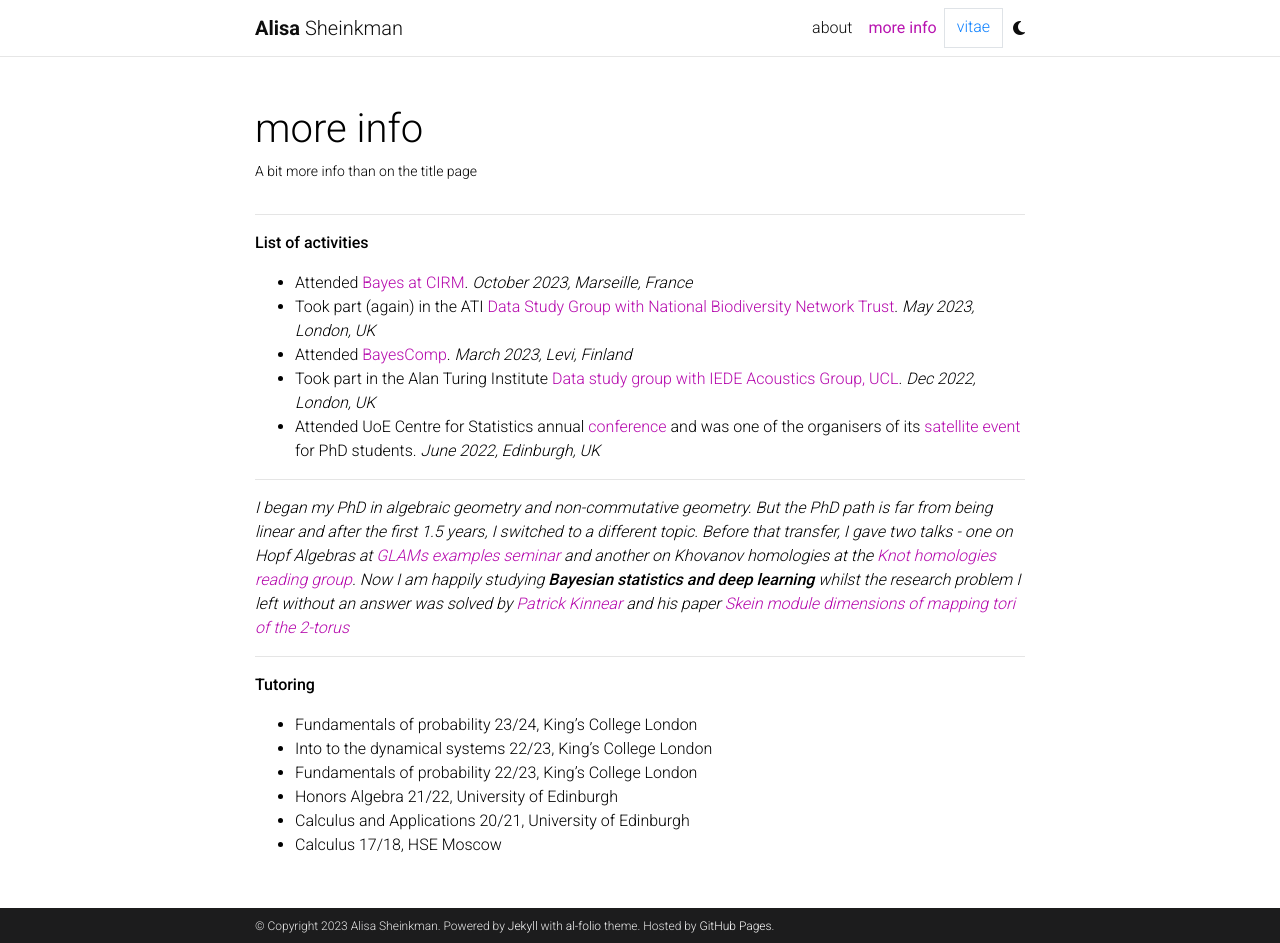
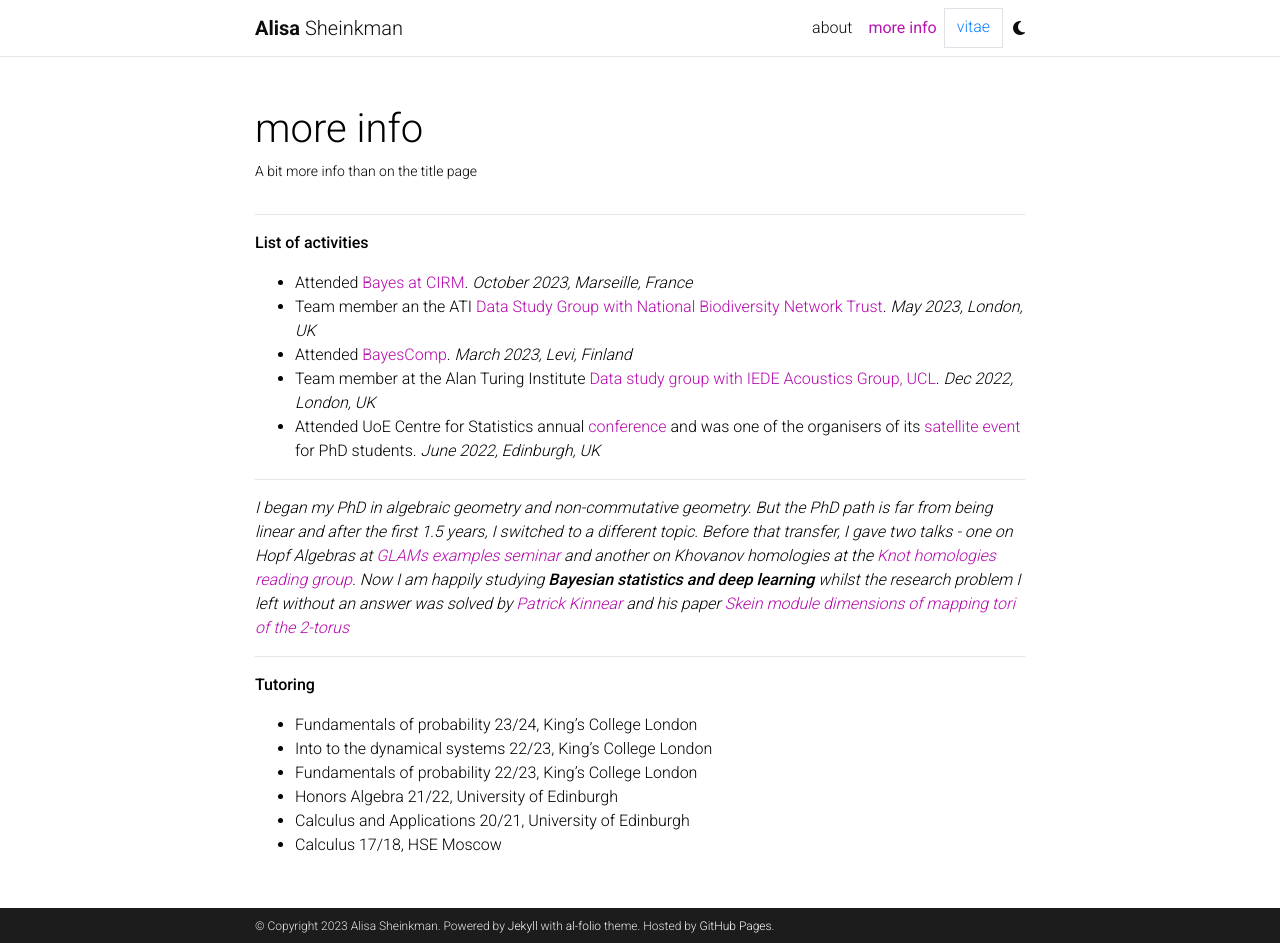
Before and after one commit to sheinkmana/sheinkmana.github.io, a Jekyll site: the page built from _pages/more.md, in a window 1280 px wide and 943 px high. Built offline with Jekyll 4.4.1, drawn with Linux system fonts in a browser that asks for light colours; comment, search, counter and statistics services are not loaded; a style sheet for code colours, icons or effects is not loaded.

Commit message:
Update more.md

```diff
--- a/_pages/more.md
+++ b/_pages/more.md
@@ -10,9 +10,9 @@
 
 **List of activities**
 - Attended [Bayes at CIRM](https://bayesatcirm.github.io). *October 2023, Marseille, France*
-- Took part (again) in the ATI [Data Study Group with National Biodiversity Network Trust](https://www.turing.ac.uk/news/publications/data-study-group-final-report-national-biodiversity-network-trust). *May 2023, London, UK*
+- Team member an the ATI [Data Study Group with National Biodiversity Network Trust](https://www.turing.ac.uk/news/publications/data-study-group-final-report-national-biodiversity-network-trust). *May 2023, London, UK*
 - Attended [BayesComp](https://bayescomp2023.com). *March 2023, Levi, Finland*
-- Took part in the Alan Turing Institute [Data study group with IEDE Acoustics Group, UCL](https://www.turing.ac.uk/news/publications/data-study-group-final-report-iede-acoustics-group-university-college-london). *Dec 2022, London, UK*
+- Team member at the Alan Turing Institute [Data study group with IEDE Acoustics Group, UCL](https://www.turing.ac.uk/news/publications/data-study-group-final-report-iede-acoustics-group-university-college-london). *Dec 2022, London, UK*
 - Attended UoE Centre for Statistics annual [conference](https://centreforstatistics.maths.ed.ac.uk/cfs/events/the-cfs-annual-conference/cfsc-2022) and was one of the organisers of its [satellite event](https://centreforstatistics.maths.ed.ac.uk/cfs/events/the-cfs-annual-conference/cfs-phd-student-day-2022) for PhD students. *June 2022, Edinburgh, UK*
 
 ___
```
